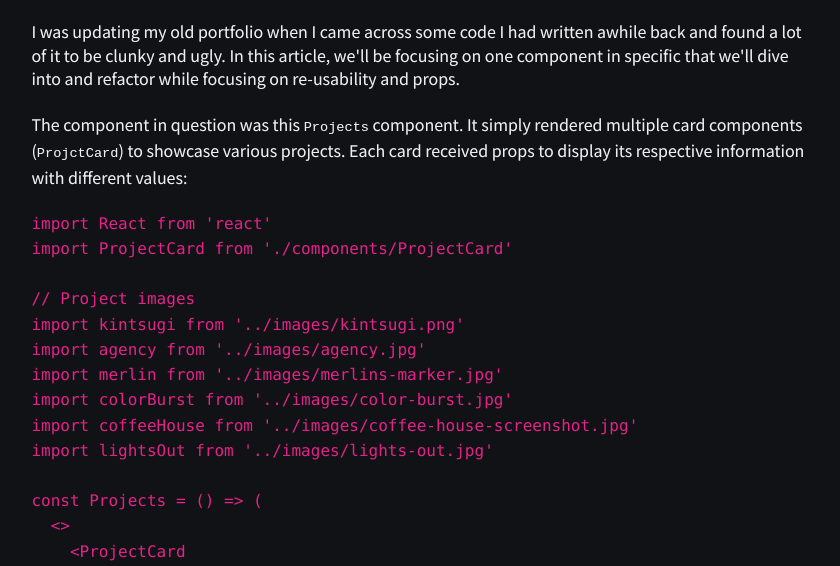
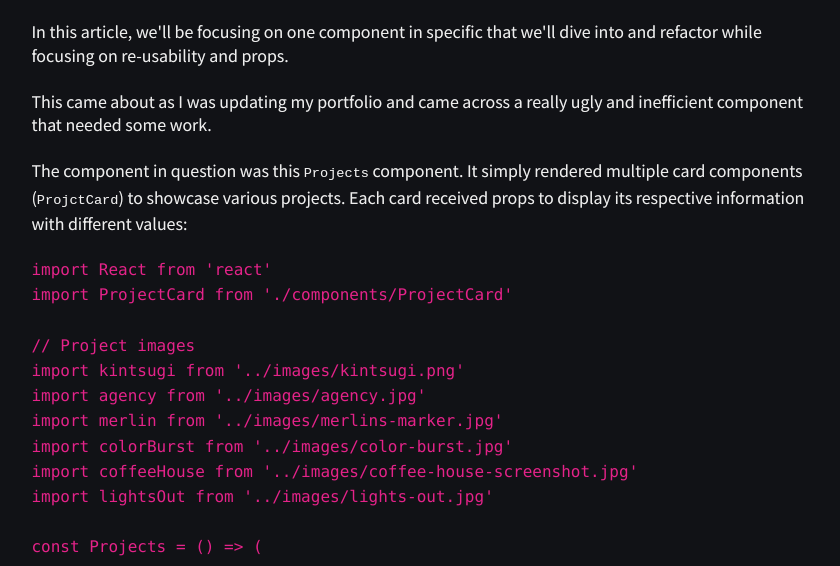
Before and after one commit to dvlprdave/papa-bear-codes, a Gatsby site: page /React/creating-flexible-compnents-with-props-and-local-data/ in a window 1280 px wide. Shown: the part 234-800 px from the top of the page, without its empty margins (220-1060 px from the left). Built offline with nearby package versions, Linux system fonts and the light colour scheme; Gatsby itself is replaced by a stand-in of ours; some packages are replaced by stand-ins of ours; code samples lack their colours; what typography-theme-github would draw is missing.

Commit message:
props and local data article fx

```diff
--- a/content/blog/React/creating-flexible-compnents-with-props-and-local-data.md
+++ b/content/blog/React/creating-flexible-compnents-with-props-and-local-data.md
@@ -4,7 +4,9 @@ date: 2020-09-09 11:09:25
 category: React
 ---
 
-I was updating my old portfolio when I came across some code I had written awhile back and found a lot of it to be clunky and ugly. In this article, we'll be focusing on one component in specific that we'll dive into and refactor while focusing on re-usability and props.
+In this article, we'll be focusing on one component in specific that we'll dive into and refactor while focusing on re-usability and props.
+
+This came about as I was updating my portfolio and came across a really ugly and inefficient component that needed some work.
 
 The component in question was this `Projects` component. It simply rendered multiple card components (`ProjctCard`) to showcase various projects. Each card received props to display its respective information with different values:
 
```
